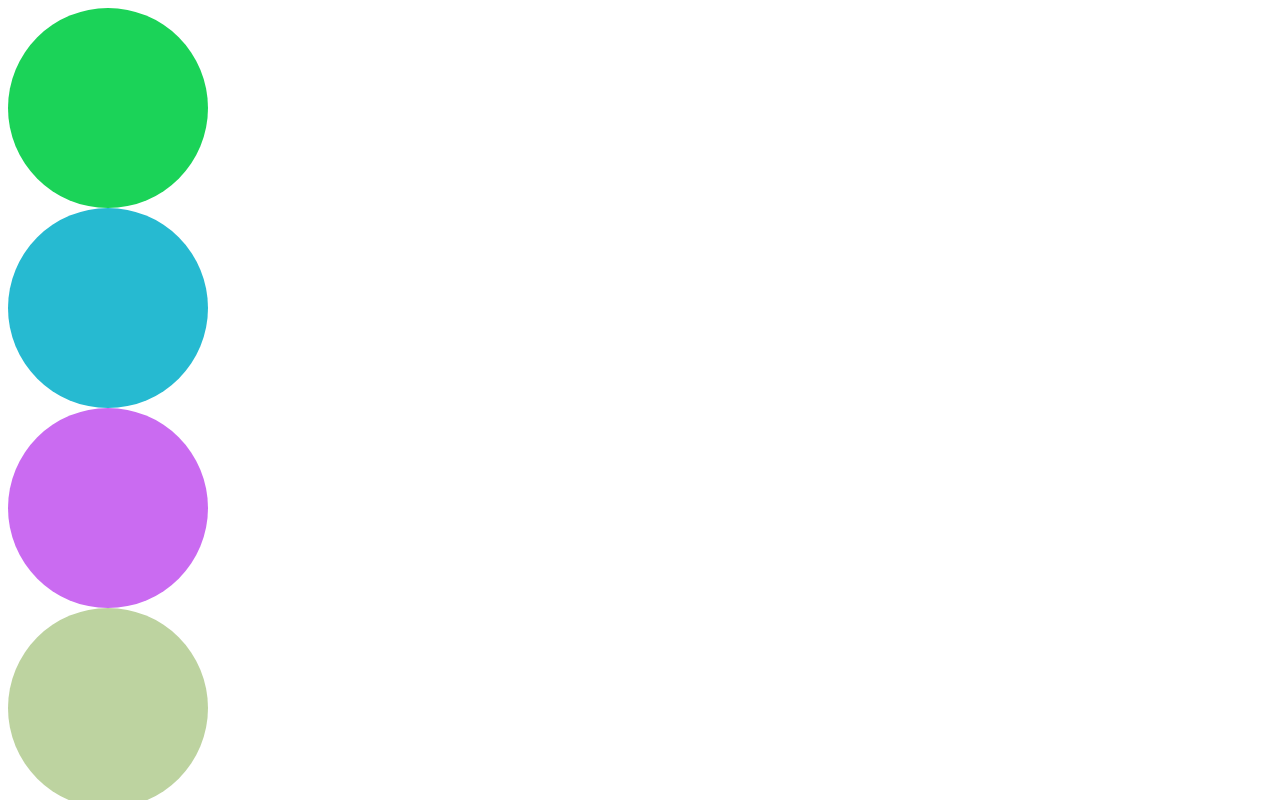
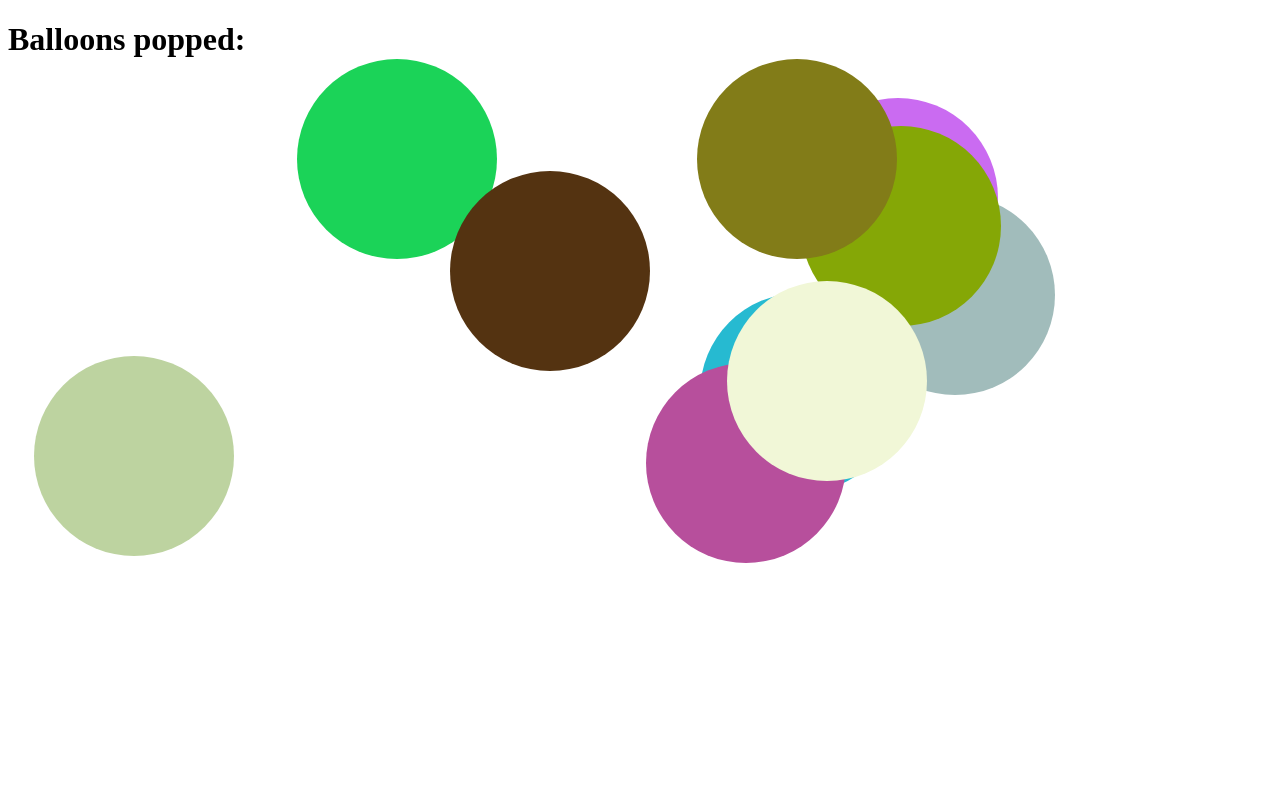
Before and after one commit to egidijusguobis/react-nd, a React (Create React App) app in the folder nd/: page / in a window 1280 px wide. Shown: the top 800 px of the page. Built offline with nearby package versions, Linux system fonts and the light colour scheme.

Commit message:
random position

```diff
--- a/nd/src/App.jsx
+++ b/nd/src/App.jsx
@@ -1,23 +1,13 @@
 // import './App.css';
 import Balloon from './Components/Balloon'
 
-const data = [
-  {color: 'red'},
-  {color: 'red'},
-  {color: 'red'},
-  {color: 'red'},
-  {color: 'red'},
-  {color: 'red'},
-  {color: 'red'},
-  {color: 'red'},
-  {color: 'red'},
-  {color: 'red'},
-]
+const data = new Array(10).fill()
 
 function App() {
   return(
     <>
-    {data.map((balloon, index) => <Balloon key={index} color={balloon.color}></Balloon>)}
+      <h1>Balloons popped:</h1>
+      {data.map((index) => <Balloon key={index}></Balloon>)}
     </>
 
   );
--- a/nd/src/App.scss
+++ b/nd/src/App.scss
@@ -1,6 +1,5 @@
 .balloon {
   width: 200px;
   height: 200px;
-  background: pink;
   border-radius: 50%;
 }
--- a/nd/src/Components/Balloon.jsx
+++ b/nd/src/Components/Balloon.jsx
@@ -13,14 +13,19 @@ class Balloon extends Component {
         this.setState({
             color: 'none',
         })
-        // console.log('labas');
+        //  console.log('labas');
     }
 
 
     render () {
         return (
             <>
-                <div className='balloon' onClick={this.click} style={{background: this.state.color}}></div>
+                <div className='balloon' onClick={this.click} style={{
+                    background: this.state.color,
+                    position: 'absolute',
+                    top: Math.random() * 400,
+                    left: Math.random() * 1000,
+                    }}></div>
             </>
         )
     }
```
